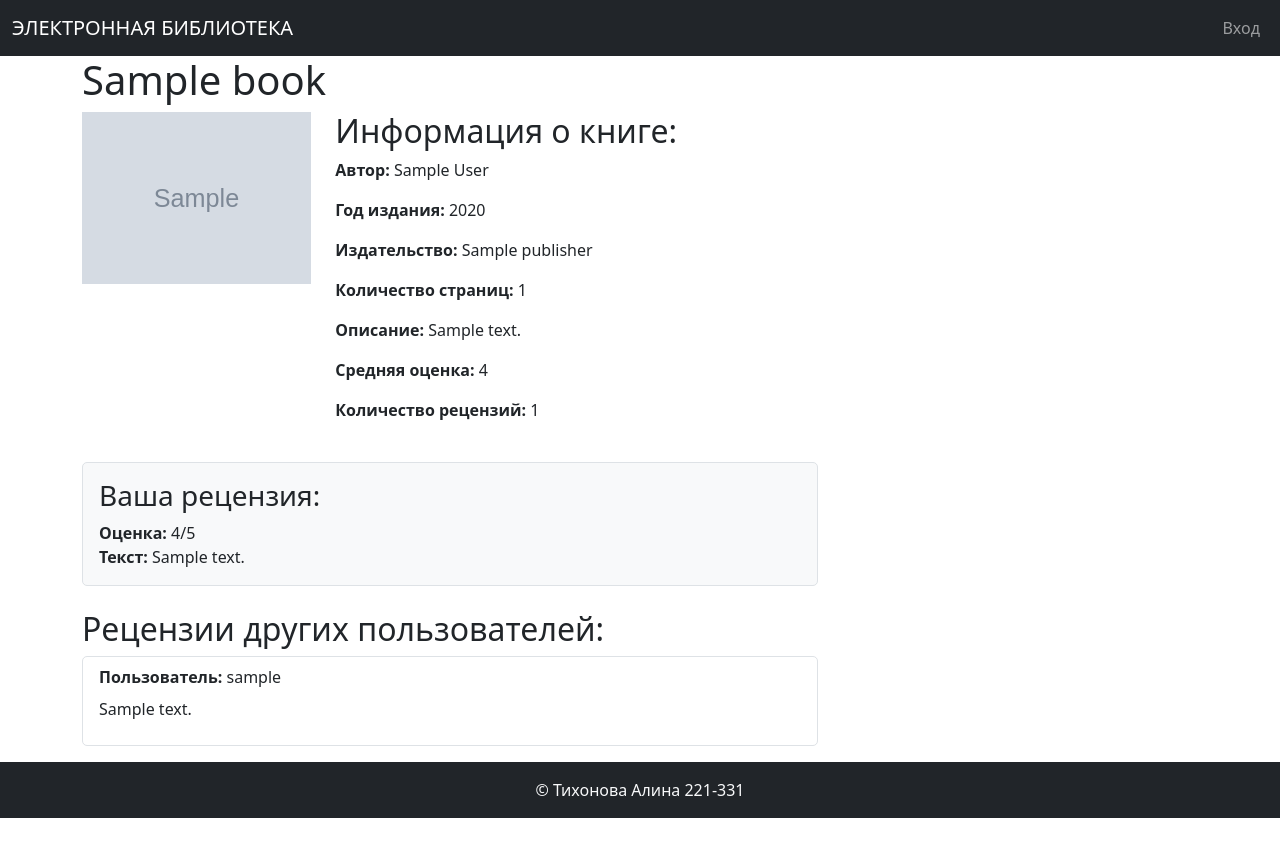
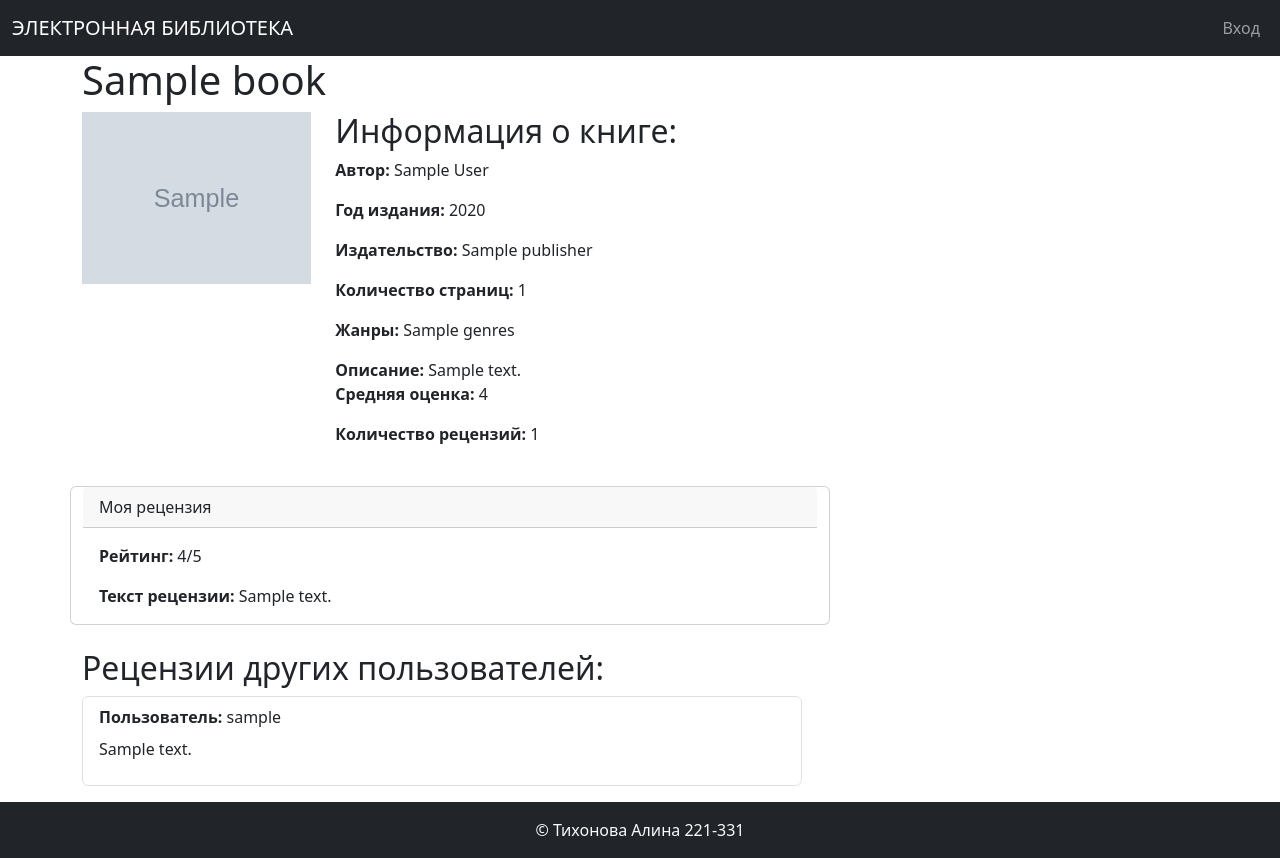
Before and after one commit to TiAlina/Tikhonova-web-dev-2024-2, a Flask app: template veb_dev_exam_2024/app/templates/book.html in a window 1280 px wide. Before the commit the page ends 818 px from the top, so only its background shows below. Run offline with Flask 3, Linux system fonts and the light colour scheme; the template is opened without the code that fills it: most values are stand-ins (such as "Sample title", 1, 10 or a date in 2020); grey boxes marked "Sample" are stand-in pictures.

Commit message:
Update book.html collections, genres
добавила жанры и возможность добавить книгу в подборку + модальное окно

```diff
--- a/veb_dev_exam_2024/app/templates/book.html
+++ b/veb_dev_exam_2024/app/templates/book.html
@@ -15,20 +15,25 @@
                     <p><strong>Год издания:</strong> {{ book.year }}</p>
                     <p><strong>Издательство:</strong> {{ book.publisher }}</p>
                     <p><strong>Количество страниц:</strong> {{ book.pages }}</p>
-                    <p><strong>Описание:</strong> {{ book.description }}</p>
+                    <p><strong>Жанры:</strong> {% if book.genres %}{{ book.genres }}{% else %}Нет жанров{% endif %}</p>
+                    <div><strong>Описание:</strong> {{ book.description|safe }}</div>
                     <p><strong>Средняя оценка:</strong> {{ book.average_rating or 'Нет оценок' }}</p>
                     <p><strong>Количество рецензий:</strong> {{ book.reviews_count }}</p>
                 </div>
+
+                {% if current_user.is_authenticated and user_review is none %}
+                <a href="{{ url_for('add_review', book_id=book.id) }}" class="btn btn-primary mt-4">Написать рецензию</a>
+                {% endif %}
+                {% if user_review %}
+                <div class="card mt-4">
+                    <div class="card-header">
+                        Моя рецензия
                     </div>
-
-            {% if user_review %}
-            <div class="mt-4 p-3" style="background-color: #f8f9fa; border: 1px solid #dee2e6; border-radius: 5px;">
-                <h3>Ваша рецензия:</h3>
-                <strong>Оценка:</strong> {{ user_review.rating }}/5<br>
-                <strong>Текст:</strong> {{ user_review.text }}
+                    <div class="card-body">
+                        <p class="card-text"><strong>Рейтинг:</strong> {{ user_review.rating }}/5</p>
+                        <p class="card-text"><strong>Текст рецензии:</strong> {{ user_review.text }}</p>
                     </div>
-            {% else %}
-            <a href="{{ url_for('add_review', book_id=book.id) }}" class="btn btn-primary mt-4">Написать рецензию</a>
+                </div>
                 {% endif %}
             </div>
         </div>
@@ -39,7 +44,7 @@
                 {% if reviews %}
                 <ul class="list-group">
                     {% for review in reviews %}
-                <li class="list-group-item mb-3" style="border: 1px solid #dee2e6; border-radius: 5px;">
+                    <li class="list-group-item mb-3">
                         <div class="d-flex justify-content-between align-items-center">
                             <div>
                                 <strong>Пользователь:</strong> {{ review.user_name }}
@@ -56,4 +61,33 @@
             </div>
         </div>
     </div>
+</div>
+
+<!-- Модальное окно для добавления в подборку -->
+<div class="modal fade" id="addToCollectionModal" tabindex="-1" aria-labelledby="addToCollectionModalLabel" aria-hidden="true">
+    <div class="modal-dialog">
+        <div class="modal-content">
+            <div class="modal-header">
+                <h5 class="modal-title" id="addToCollectionModalLabel">Добавить в подборку</h5>
+                <button type="button" class="btn-close" data-bs-dismiss="modal" aria-label="Close"></button>
+            </div>
+            <div class="modal-body">
+                <form id="addToCollectionForm" method="post" action="{{ url_for('add_to_collection', book_id=book.id) }}">
+                    <div class="mb-3">
+                        <label for="collectionSelect" class="form-label">Выберите подборку</label>
+                        <select class="form-select" id="collectionSelect" name="collection_id" required>
+                            {% for collection in collections %}
+                            <option value="{{ collection.id }}">{{ collection.name }}</option>
+                            {% endfor %}
+                        </select>
+                    </div>
+                    <div class="modal-footer">
+                        <button type="button" class="btn btn-secondary" data-bs-dismiss="modal">Отмена</button>
+                        <button type="submit" class="btn btn-primary">Добавить</button>
+                    </div>
+                </form>
+            </div>
+        </div>
+    </div>
+</div>
 {% endblock %}
```
Lines whose indentation alone changed are shown as unchanged.
